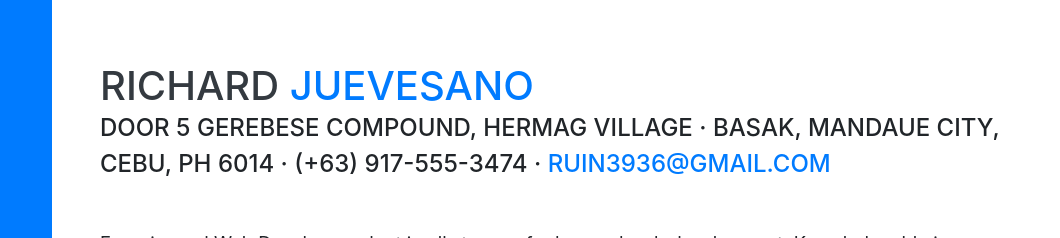
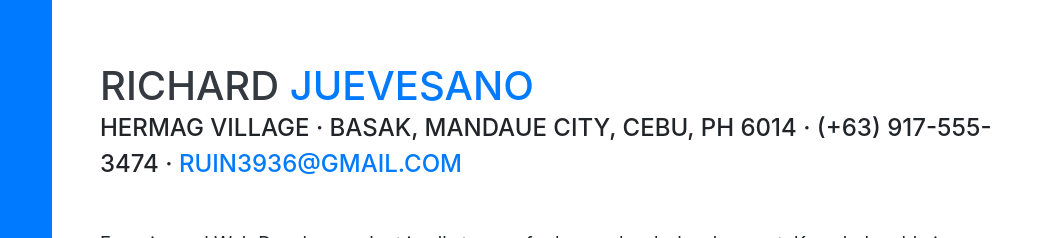
Before and after one commit to rjuevesano/rjuevesano.me, a website with bundled scripts: page index.html in a window 1280 px wide. Shown: the part 133-371 px from the top of the page, 220-1280 px from the left. Built offline with nearby package versions, Linux system fonts and the light colour scheme; a web font is replaced by a local one.

Commit message:
show main address

```diff
--- a/index.html
+++ b/index.html
@@ -66,7 +66,7 @@
         <h1 class="mb-0">Richard
           <span class="text-primary">Juevesano</span>
         </h1>
-        <div class="subheading mb-5">Door 5 Gerebese Compound, Hermag Village · Basak, Mandaue City, Cebu, PH 6014 · (+63) 917-555-3474 ·
+        <div class="subheading mb-5">Hermag Village · Basak, Mandaue City, Cebu, PH 6014 · (+63) 917-555-3474 ·
           <a href="mailto:ruin3936@gmail.com">ruin3936@gmail.com</a>
         </div>
         <p class="lead mb-5">Experienced Web Developer adept in all stages of advanced web development. Knowledgeable in user interface, testing, and debugging processes. Bringing forth expertise in design, installation, testing and maintenance of web systems. Equipped with a diverse and promising skill-set. Proficient in an assortment of technologies, including ReactJS, React Native, Python and Django. Able to effectively self-manage during independent projects, as well as collaborate in a team setting.</p>
```
